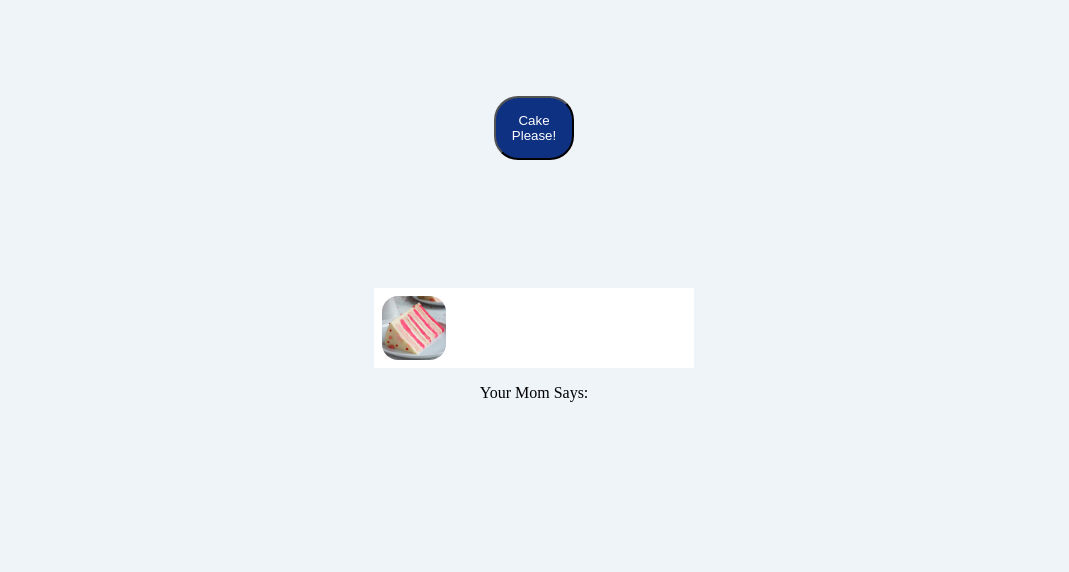
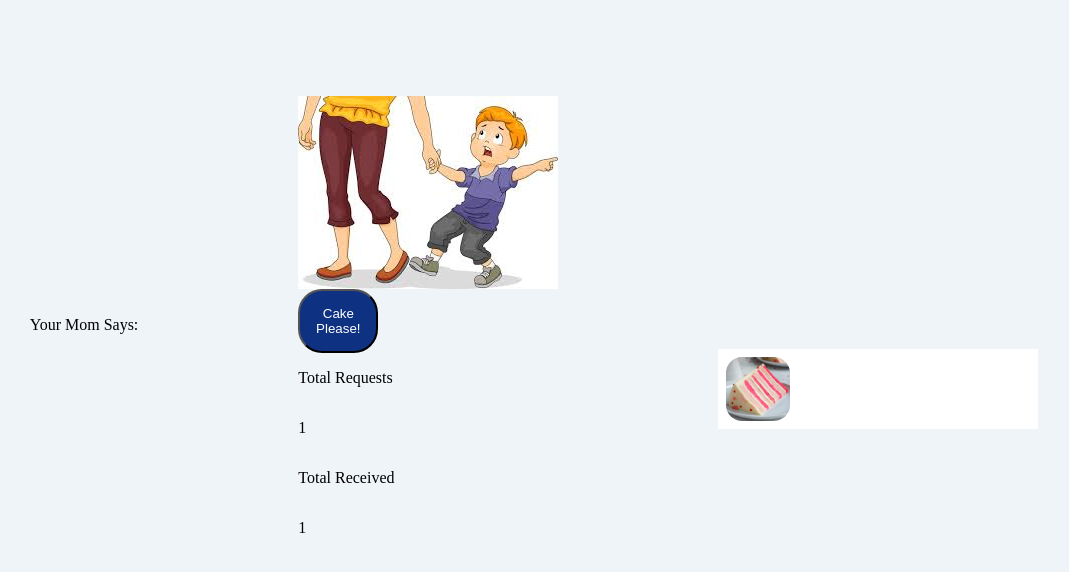
Before and after one commit to ndoolan/ThrottleDemo, a plain HTML site: page index.html in a window 1280 px wide. Both pictures are taken after a click on the button "Cake Please!". Shown: the whole page, without its empty margins (106-1175 px from the left). Drawn offline with Linux system fonts and the light colour scheme.

Commit message:
AddedCounters/Images

```diff
--- a/index.html
+++ b/index.html
@@ -4,65 +4,22 @@
     <meta charset="UTF-8">
     <meta name="viewport" content="width=device-width, initial-scale=1.0">
     <link rel="stylesheet" type="text/css" href="style.css">
+
     <title>Throttle</title>
 </head>
 <body>
-    <button id="testButton">Cake Please!</button>
-    <div id="cake-container"></div>
-    <div id="feedback">
+    <div id="feedback-container">
         <p>Your Mom Says:</p>
     </div>
-    <script>
-        const throttle = (f, t) => {
-            let ready = true;
-            let asked = false;
-
-            return () => {
-                if(!ready){
-                    const feedback = document.getElementById("feedback");
-                    const dialogue = document.createElement('p');
-                    dialogue.innerText = "You literally just had a piece"
-                    feedback.appendChild(dialogue)
-                }
-                if (ready) receiveCake();
-                else asked = true;
-            };
-
-            function receiveCake() {
-
-                ready = false;
-                asked = false;
-
-
-                setTimeout(() => {
-                    if (asked) receiveCake();
-                    else ready = true;
-                }, t);
-
-                f();
-            }
-        };
-
-        // Test function to be throttled
-        const testFunction = () => {
-            const cakeContainer = document.getElementById("cake-container")
-            const cake = document.createElement('img');
-            cake.src = "assests/pink-cake-slice.jpg"
-            cake.style.width = "4em";
-            cake.style.height = "4em";
-            cake.style.borderRadius = "1em";
-            cake.style.margin = ".5em";
-
-
-            cakeContainer.appendChild(cake);
-            console.log("Function executed at", new Date().toLocaleTimeString());
-        };
-
-        // Create a throttled version of the test function
-        const throttledFunction = throttle(testFunction, 2000);
-
-        // Attach throttled function to button click event
-        document.getElementById("testButton").addEventListener("click", throttledFunction);
-    </script>
+    <div id="asking-container">
+        <img src="./assests/AskingForCake.jpeg" alt="Child Asking Parent for Cake Picture">
+        <button id="testButton">Cake Please!</button>
+        <p>Total Requests</p>
+        <p id="total-requests">0</p>
+        <p>Total Received</p>
+        <p id="total-received">0</p>
+    </div>
+    <div id="cake-container"></div>
+    <script src="index.js"></script>
 </body>
 </html>
--- /dev/null
+++ b/index.js
@@ -0,0 +1,62 @@
+const totalRequests = document.getElementById("total-requests");
+const totalReceived = document.getElementById("total-received");
+let reqCount = parseInt(totalRequests.innerText);
+let receiveCount = parseInt(totalReceived.innerText);
+
+const throttle = (f, t) => {
+    let ready = true;
+    let asked = false;
+
+    return () => {
+        reqCount++;
+        totalRequests.innerText = reqCount;
+
+        if (ready) receiveCake();
+        else {
+            asked = true
+            const feedback = document.getElementById("feedback-container");
+            const dialogue = document.createElement('p');
+            dialogue.innerText = "Literally cutting you a piece right now..."
+            feedback.appendChild(dialogue)
+        };
+    };
+
+    function receiveCake() {
+
+        ready = false;
+        asked = false;
+
+
+        setTimeout(() => {
+            if (asked) {
+                reqs = 1;
+                receiveCake();
+            }
+            else ready = true;
+        }, t);
+        receiveCount++;
+        totalReceived.innerText = receiveCount;
+        f();
+    }
+};
+
+// Test function to be throttled
+const serveCake = () => {
+    const cakeContainer = document.getElementById("cake-container")
+    const cake = document.createElement('img');
+    cake.src = "assests/pink-cake-slice.jpg"
+    cake.style.width = "4em";
+    cake.style.height = "4em";
+    cake.style.borderRadius = "1em";
+    cake.style.margin = ".5em";
+
+
+    cakeContainer.appendChild(cake);
+    console.log("Function executed at", new Date().toLocaleTimeString());
+};
+
+// Create a throttled version of the test function
+const throttledFunction = throttle(serveCake, 4000);
+
+// Attach throttled function to button click event
+document.getElementById("testButton").addEventListener("click", throttledFunction);
--- a/style.css
+++ b/style.css
@@ -1,10 +1,11 @@
 body {
     display: flex;
-    flex-direction: column;
+    flex-direction: row;
     justify-content: center;
     align-items: center;
     background-color: rgb(239, 244, 249);
     margin-top: 6rem;
+    gap: 10rem;
 }
 
 #testButton {
@@ -21,9 +22,19 @@ body {
 
 #cake-container {
     display: flex;
-    flex-direction: row;
+    flex-direction: column;
     flex-wrap: wrap;
     background-color: white;
     margin-top: 8rem;
     width: 20rem;
 }
+
+#feedback-container {
+    display: flex;
+    flex-direction: column;
+}
+
+#asking-container {
+    display: flex;
+    flex-direction: column;
+}
```
Also changed, not shown: assests/AskingForCake.jpeg (added).
